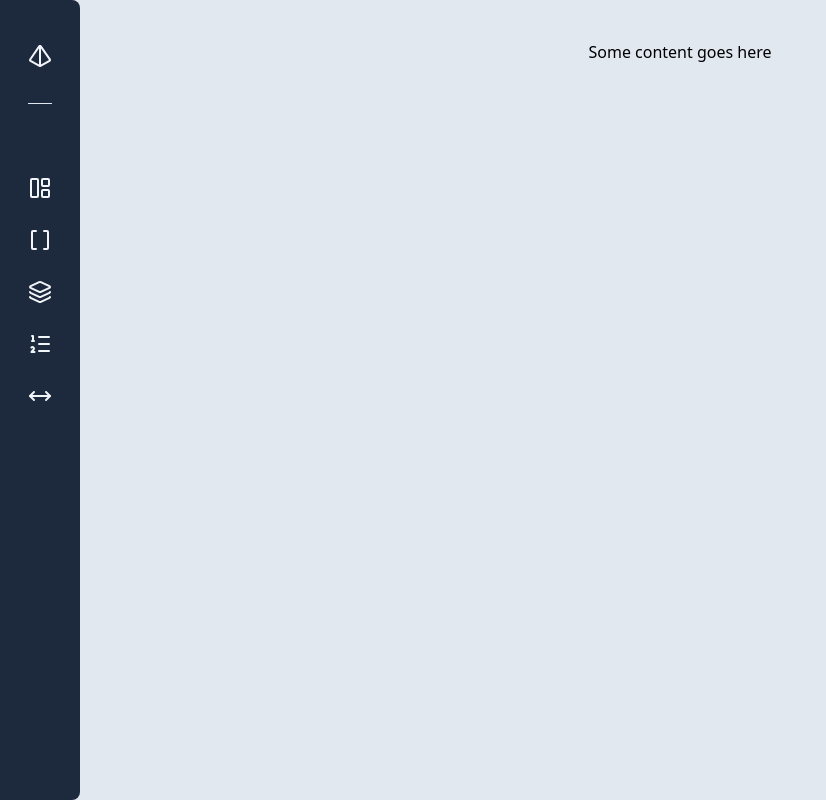
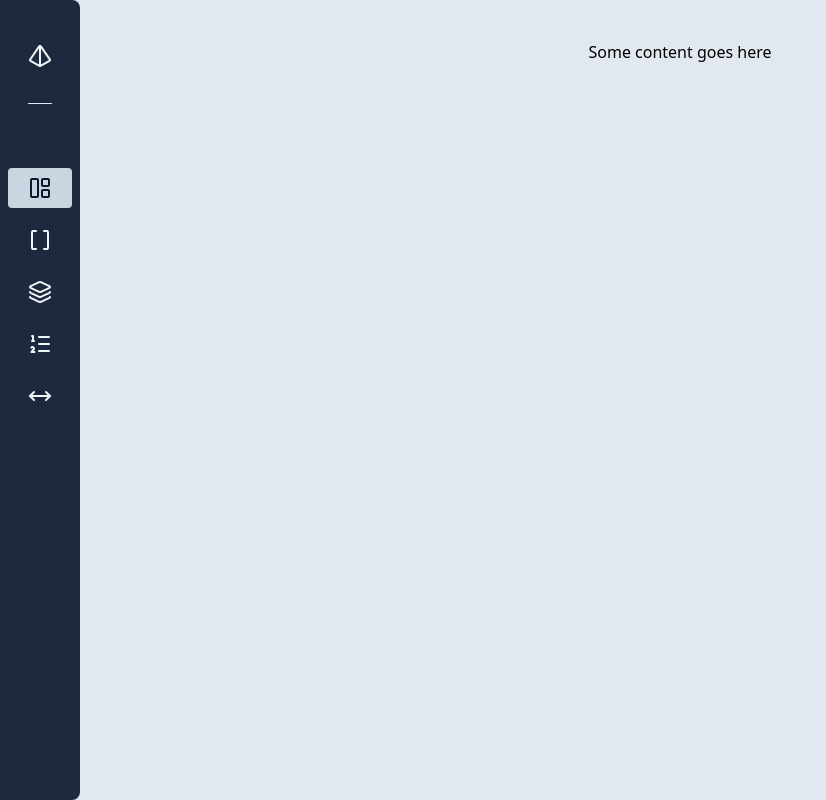
Before and after one commit to MathHenr/algorithm-visualizer, a Next.js app: page / in a window 1280 px wide. Shown: the whole page, without its empty margins (0-826 px from the left). Built offline with nearby package versions, Linux system fonts and the light colour scheme.

Commit message:
feat: added active current link layout.

```diff
--- a/src/components/Sidebar/index.tsx
+++ b/src/components/Sidebar/index.tsx
@@ -2,6 +2,7 @@
 
 import Link from "next/link";
 import { useState } from "react";
+import { usePathname } from "next/navigation";
 import clsx from "clsx";
 import {
   BracketsIcon,
@@ -15,6 +16,7 @@ import {
 
 export function Sidebar() {
   const [isOpen, setIsOpen] = useState<boolean>(false);
+  const pathname = usePathname();
 
   const structures = [
     {
@@ -85,6 +87,7 @@ export function Sidebar() {
         {/* Sidebar opened */}
         {structures.map((item) => {
           const { name, href, icon } = item;
+          const isActive = pathname === item.href;
 
           return (
             <Link
@@ -93,6 +96,7 @@ export function Sidebar() {
                 "hover:bg-slate-300 hover:shadow-[0px_3px_15px_-1px_rgba(0,0,0,0.50)] hover:text-slate-900",
                 "rounded-sm transition flex items-center justify-center gap-4 px-4 py-2",
                 isOpen ? "" : "sm:px-4 sm:py-2",
+                isActive ? "bg-slate-300 text-slate-900" : "",
               )}
               href={href}
               title={name}
```
